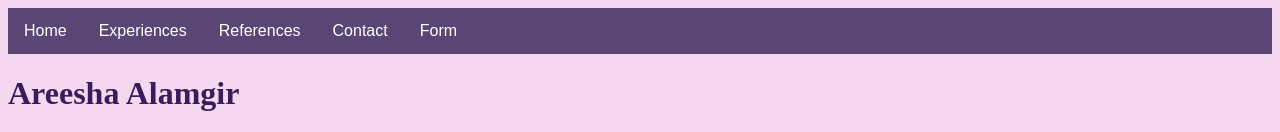
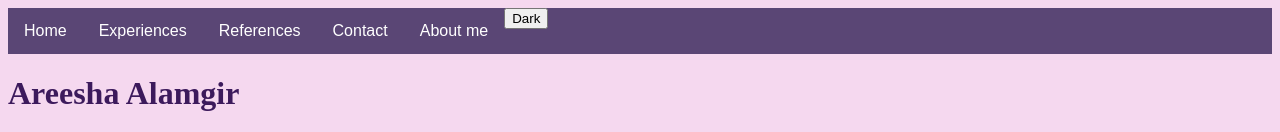
Before and after one commit to areesha-allawala/areesha-allawala.github.io, a plain HTML site: page index.html in a window 1280 px wide. Shown: the top 132 px of the page. Drawn offline with Linux system fonts and the light colour scheme.

Commit message:
Update index.html

```diff
--- a/index.html
+++ b/index.html
@@ -13,7 +13,10 @@
     </div>
     <a href="references.html">References </a>
     <a href="contact.html">Contact </a>
-    <a href="questions.html">Form</a>
+    <a href="aboutme.html">About me</a>
+
+    <button type="button" class="btn btn-outline-dark">Dark</button>
+
   </div>
 
 
```
